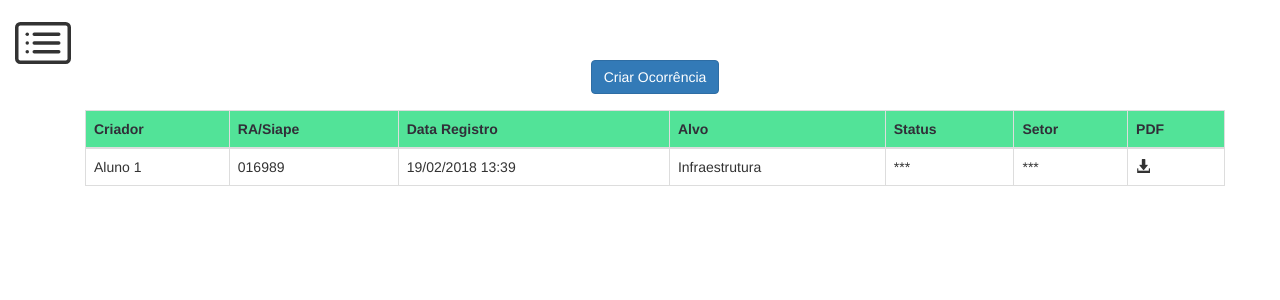
After one commit to coldenough25/SisOC, a PHP site: page /listar-ocorrencias.php in a window 1280 px wide. The commit adds this page. Shown: the top 300 px of the page. Run offline with PHP 8.4, Linux system fonts and the light colour scheme; some libraries are stand-ins or nearby versions.

Commit message:
registrar-ocorrencia terminado

```diff
--- a/cabecalho.php
+++ b/cabecalho.php
@@ -13,6 +13,8 @@
 
   <script type="text/javascript" src="https://cdn.datatables.net/1.10.21/js/jquery.dataTables.min.js"></script>
   <script type="text/javascript" src="https://cdn.datatables.net/1.10.20/js/dataTables.bootstrap4.min.js"></script>
+	<script type="text/javascript" src="https://cdnjs.cloudflare.com/ajax/libs/bootstrap-datepicker/1.4.1/js/bootstrap-datepicker.min.js"></script>
+<link rel="stylesheet" href="https://cdnjs.cloudflare.com/ajax/libs/bootstrap-datepicker/1.4.1/css/bootstrap-datepicker3.css"/>
 </head>
 
 <body>
--- /dev/null
+++ b/listar-ocorrencias.php
@@ -0,0 +1,50 @@
+<?php include("cabecalho.php"); ?>
+
+<div class="container">
+    <div class="row" style="margin-top: 10px; text-align: center;">
+      <div class="col-md-12"><button class="btn btn-primary" onclick="Criar()">Criar Ocorrência</button></div>
+      <!-- <div class="col-md-3"><button class="btn btn-primary" onclick="Alterar()">Alterar Ocorrência</button></div>
+      <div class="col-md-3"><button class="btn btn-primary" onclick="Visualizar()">Visualizar Ocorrência</button></div>
+      <div class="col-md-3"><button class="btn btn-primary" onclick="Excluir()">Excluir Ocorrência</button></div> -->
+    </div>
+    <div class="row">
+      <div class="col-md-12">
+        <table class="table table-bordered table-hover" id="itens">
+        <thead>
+          <tr>
+            <th>Criador</th>
+            <th>RA/Siape</th>
+            <th>Data Registro</th>
+            <th>Alvo</th>
+            <th>Status</th>
+            <th>Setor</th>
+            <th>PDF</th>
+          </tr>
+        </thead>
+        <tbody>
+          <tr>
+            <td>Aluno 1</td>
+            <td>016989</td>
+            <td>19/02/2018 13:39</td>
+            <td>Infraestrutura</td>
+            <td>***</td>
+            <td>***</td>
+            <td>
+              <button type="button" class="limpo">
+                <span class="glyphicon glyphicon-download-alt"></span>
+              </button>
+            </td>
+          </tr>
+        </tbody>
+        </table>
+      </div>
+    </div>
+  </div>
+
+  <script>
+    function Criar() {
+      location.href = "/registrar-ocorrencia.php";
+    }
+  </script>
+
+<?php include("rodape.php"); ?>
```
Also changed, not shown: index.php (added, +18 -0 lines), registrar-ocorrencia.php (+57 -0 lines), efetua-login.php (added).
